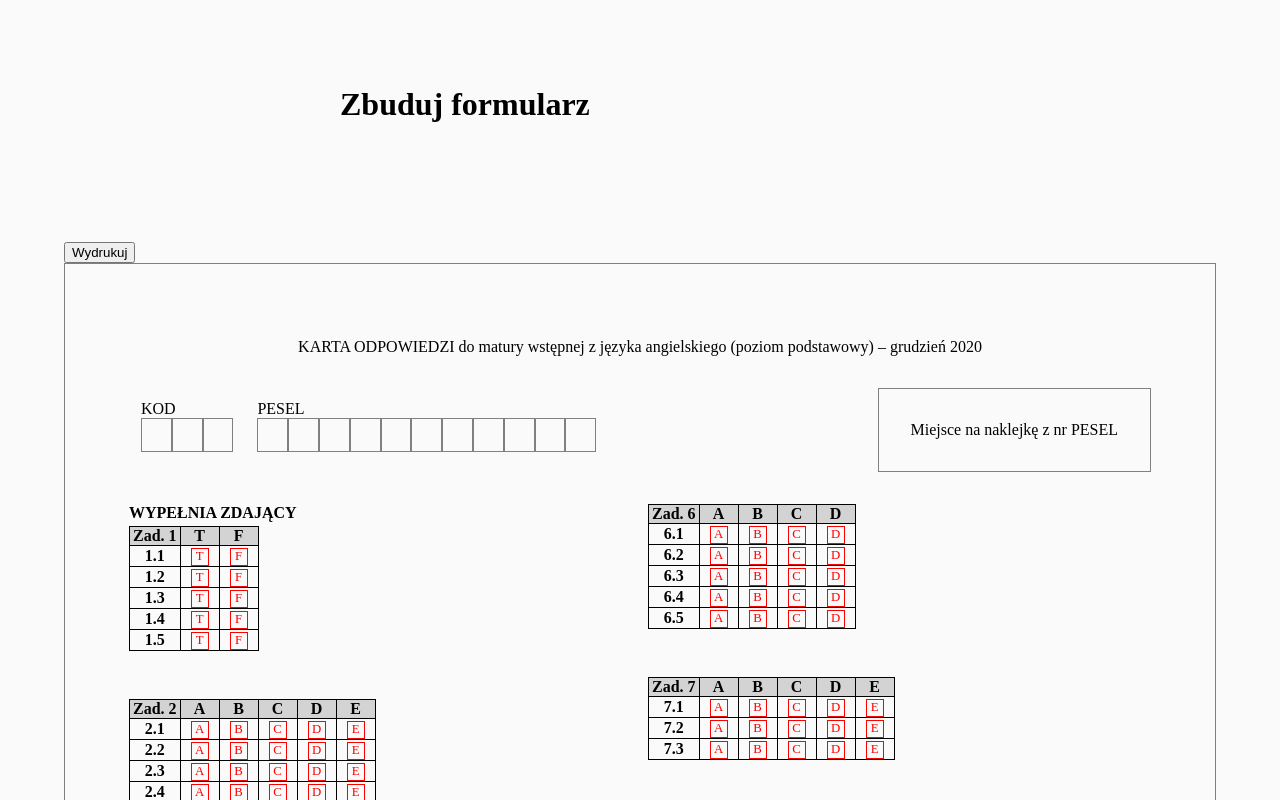
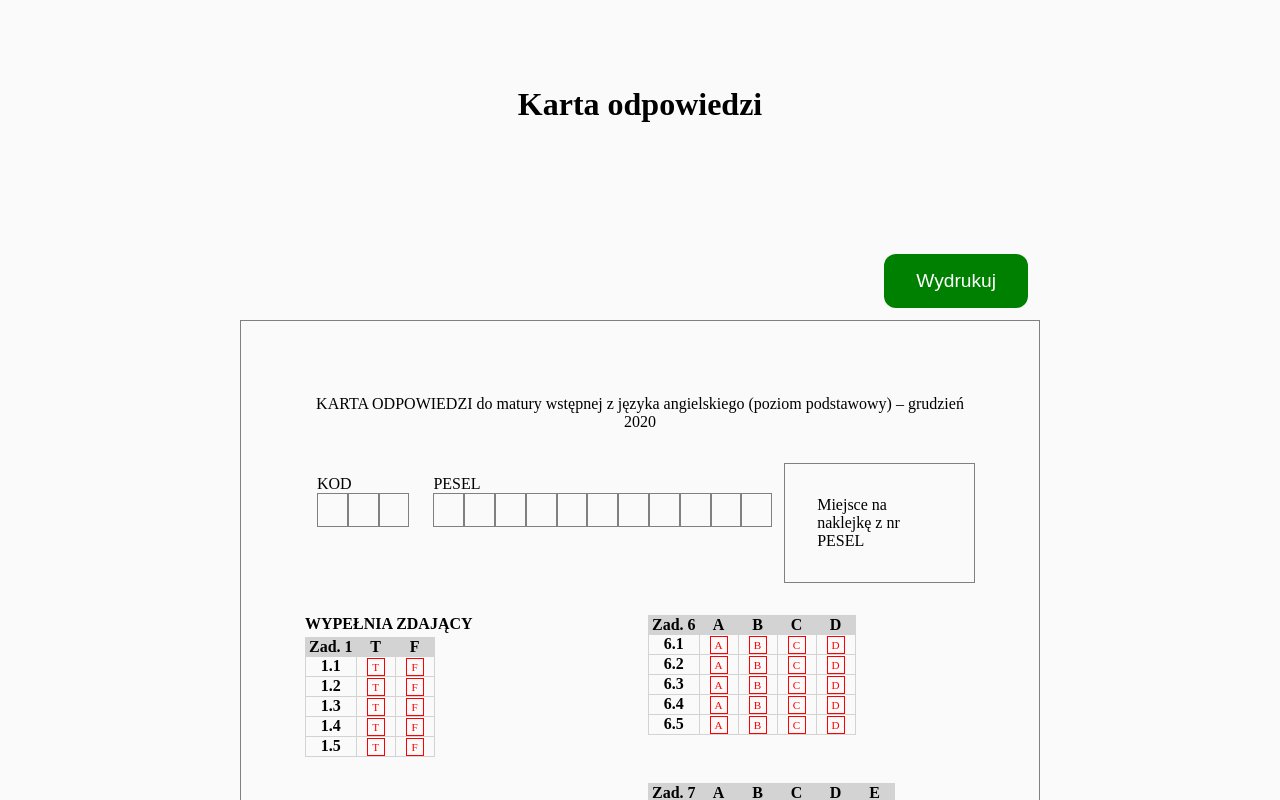
Before and after one commit to pensjonatus/form-print, a React (Create React App) app: page / in a window 1280 px wide. Shown: the top 800 px of the page. Built offline with nearby package versions, Linux system fonts and the light colour scheme; a web font is replaced by a local one.

Commit message:
nicer styling

```diff
--- a/src/App.js
+++ b/src/App.js
@@ -63,7 +63,11 @@ const initialQuestions = [
 function PrintButton({ sheetRef }) {
   return (
     <ReactToPrint
-      trigger={() => <button>Wydrukuj</button>}
+      trigger={() => (
+        <div className={styles.buttonWrapper}>
+          <button className={styles.printButton}>Wydrukuj</button>
+        </div>
+      )}
       content={() => sheetRef.current}
     />
   );
@@ -75,7 +79,7 @@ function App() {
   return (
     <div className={styles.wrapper}>
       <header className={styles.header}>
-        <h1>Zbuduj formularz </h1>
+        <h1>Karta odpowiedzi</h1>
       </header>
       <main className={styles.main}>
         <PrintButton sheetRef={sheetRef} />
--- a/src/App.module.css
+++ b/src/App.module.css
@@ -7,10 +7,34 @@
   max-width: 600px;
   margin: auto;
   padding: 65px 0;
+  text-align: center;
 }
 
 .main {
-  max-width: 90vw;
+  max-width: 800px;
   margin: auto;
   padding: 32px;
 }
+
+.buttonWrapper {
+  /* width: 100%; */
+  display: flex;
+  justify-content: flex-end;
+}
+
+.printButton {
+  right: 0;
+  border: none;
+  cursor: pointer;
+  background-color: green;
+  color: white;
+  font-size: 1.2rem;
+  padding: 16px 32px;
+  margin: 12px;
+  border-radius: 12px;
+}
+
+.printButton:hover {
+  background-color: darkgreen;
+  box-shadow: 2px 2px rgba(0, 0, 0, 0.3);
+}
--- a/src/components/examSheet/examSheet.module.css
+++ b/src/components/examSheet/examSheet.module.css
@@ -53,7 +53,7 @@ table {
 
 td,
 th {
-  border: 1pt solid black;
+  border: 1pt solid lightgray;
   padding: 0 3px;
   min-width: 2rem;
   text-align: center;
@@ -71,7 +71,8 @@ thead {
   color: red;
   width: 1rem;
   height: 1rem;
-  font-size: 80%;
+  font-size: 70%;
+  line-height: 1rem;
 }
 
 .descriptive {
```
Also changed, not shown: 1 other file (tests, documents, lock files or other folders).
